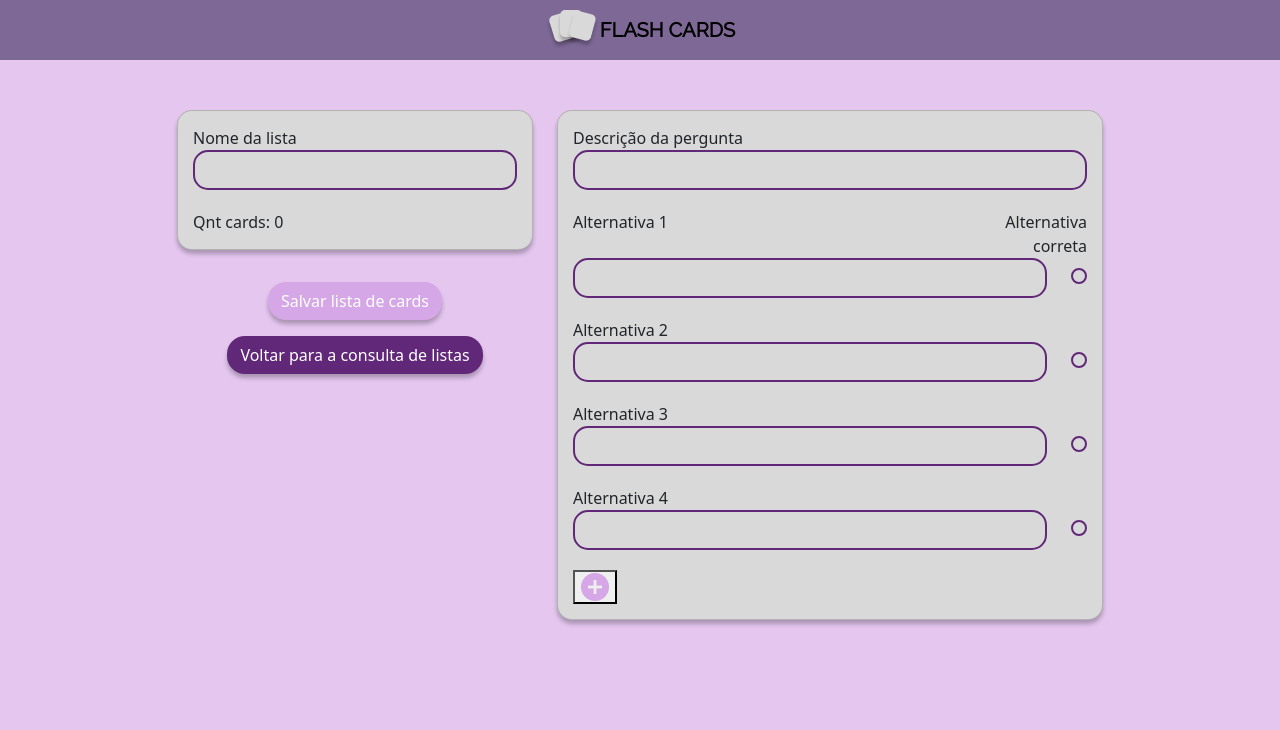
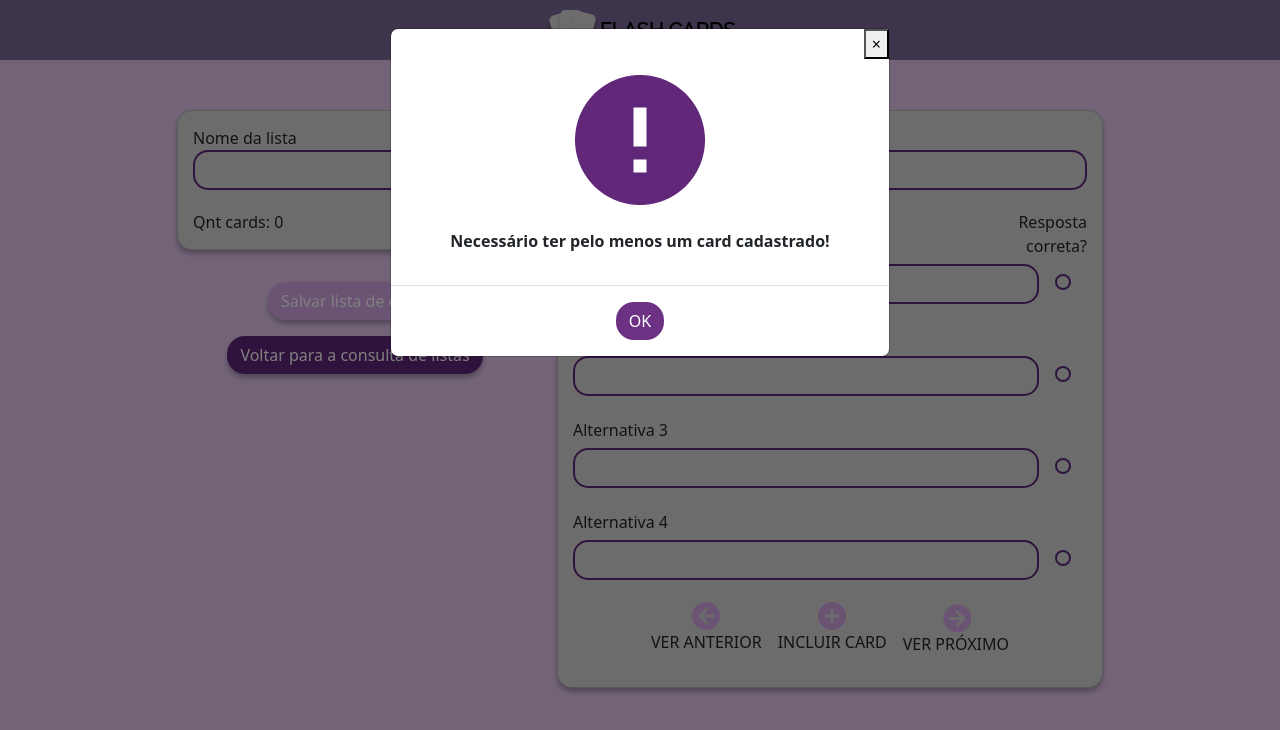
Before and after one commit to trunabeles/TrabalhoProgWeb, a plain HTML site: page create/criar.html in a window 1280 px wide. Both pictures are taken after a click on the button "Salvar lista de cards". Drawn offline with nearby package versions, Linux system fonts and the light colour scheme.

Commit message:
Adicionada funções e modais de validação do formulário

```diff
--- a/create/criar.html
+++ b/create/criar.html
@@ -22,7 +22,7 @@
                         <label for="nomeLista">Nome da lista</label>
                         <input type="text" class="form-control" id="nomeLista">
                       </div>
-                      <span>Qnt cards: 0</span>
+                      <span id="qnt">Qnt cards: 0</span>
                 </div>
                 <div class="p-4 text-center">
                     <button type="button" class="m-2 btn btn-enviar" onclick="salvarLista()">Salvar lista de cards</button><br/>
@@ -41,39 +41,54 @@
                                 <span for="alt1">Alternativa 1</span>
                             </div>
                             <div class="col-sm text-end">
-                                <span for="opc1" class="text-sm-center" >Alternativa <br/>correta</span>
+                                <span for="opc1" class="text-center">Resposta <br/>correta?</span>
                             </div>
                         </div>
-                        <div class="d-flex align-items-baseline gap-4">
+                        <div class="d-flex align-items-baseline">
                             <input type="text" class="form-control" id="alt1">
-                            <input class="form-check-input" type="radio" value="1" name="flexRadioDefault" id="opc1">
+                            <input class="form-check-input m-3" type="radio" value="1" name="flexRadioDefault" id="opc1">
                         </div>
                     </div>
                     <div class="form-group">
                         <label for="alt2">Alternativa 2</label>
-                        <div class="d-flex align-items-baseline gap-4">
+                        <div class="d-flex align-items-baseline">
                             <input type="text" class="form-control" id="alt2">
-                            <input class="form-check-input" type="radio" value="2" name="flexRadioDefault" id="opc2">
+                            <input class="form-check-input m-3" type="radio" value="2" name="flexRadioDefault" id="opc2">
                         </div>
                     </div>
                     <div class="form-group">
                         <label for="alt3">Alternativa 3</label>
-                        <div class="d-flex align-items-baseline gap-4">
+                        <div class="d-flex align-items-baseline">
                             <input type="text" class="form-control" id="alt3">
-                            <input class="form-check-input" type="radio" value="3" name="flexRadioDefault" id="opc3">
+                            <input class="form-check-input m-3" type="radio" value="3" name="flexRadioDefault" id="opc3">
                         </div>
                     </div>
                     <div class="form-group">
                         <label for="alt4">Alternativa 4</label>
-                        <div class="d-flex align-items-baseline gap-4">
+                        <div class="d-flex align-items-baseline">
                             <input type="text" class="form-control" id="alt4">
-                            <input class="form-check-input" type="radio" value="4" name="flexRadioDefault" id="opc4">
+                            <input class="form-check-input m-3" type="radio" value="4" name="flexRadioDefault" id="opc4">
                         </div>
                     </div>
-                    <div>
-                        <button onclick="enviarFormulario()">
-                            <img src="../imagens/add.png" alt="buttonpng"/>
-                        </button>
+                    <div class="d-flex justify-content-center gap-3">
+                        <div class="text-center">
+                            <a onclick="">
+                                <img src="../imagens/previous.png" alt="buttonpng"/>
+                                <p>VER ANTERIOR</p>
+                            </a>
+                        </div>
+                        <div class="text-center">
+                            <a onclick="enviarFormulario()">
+                                <img src="../imagens/add.png" alt="buttonpng"/>
+                                <p>INCLUIR CARD</p>
+                            </a>
+                        </div>
+                        <div class="text-center">
+                            <a onclick="">
+                                <img src="../imagens/next.png" alt="buttonpng"/>
+                                <p>VER PRÓXIMO</p>
+                            </a>
+                        </div>
                     </div>
                 </div>
             </div>
@@ -82,14 +97,20 @@
     <div class="modal fade" id="exampleModal" tabindex="-1" role="dialog" aria-labelledby="exampleModalLabel" aria-hidden="true">
         <div class="modal-dialog" role="document">
           <div class="modal-content">
-            <div class="modal-header">
-              <h5 class="modal-title" id="exampleModalLabel">Formulário Inválido</h5>
+            <div class="d-flex justify-content-end">
               <button type="button" class="close" data-dismiss="modal" aria-label="Close" onclick="fecharModal()">
                 <span aria-hidden="true">&times;</span>
               </button>
             </div>
-            <div class="modal-body">
-              <p>Preencha TODOS os campos do formulário!!</p>
+            <div class="text-center modal-body">
+                <div>
+                    <img id="imagemExclamacao" src="../imagens/exclamation.png" hidden/>
+                    <img id="imagemTrue" src="../imagens/true.png" hidden/>
+                </div>
+                <br/>
+                <div>
+                    <p id="textoModal"></p>
+                </div>
             </div>
             <div class="modal-footer justify-content-center">
               <button type="button" class="btn btn-modal" data-dismiss="modal" onclick="fecharModal()">OK</button>
--- a/create/criar.js
+++ b/create/criar.js
@@ -2,18 +2,17 @@ let lista = '{"listas":[]}';
 let questoes = '{"questoes":[]}';
 let qntQuestoes = 0;
 function enviarFormulario() {
-    if(!verificaCampos())
+    if(!verificaCampos()){
+        document.getElementById("textoModal").innerHTML = "<b>Preencha TODOS os campos do formulário!!</b>";
+        document.getElementById("imagemExclamacao").hidden = false;
         $('#exampleModal').modal('show');
+    }
     else
         montarObjeto();
 
     console.log(verificaCampos());
 }
 function verificaCampos(){
-
-    if(document.getElementById("nomeLista").value=="")
-        return false;
-
     if(document.getElementById("descricao").value=="")
         return false;
 
@@ -36,9 +35,10 @@ function verificaCampos(){
         return false;
 
     return true;
-    console.log(document.getElementById("nomeLista").value=="");
 }
 function fecharModal(){
+    document.getElementById("imagemExclamacao").hidden = true;
+    document.getElementById("imagemTrue").hidden = true;
     $('#exampleModal').modal('hide');
 }
 function montarObjeto(){
@@ -52,10 +52,17 @@ function montarObjeto(){
     obj['questoes'].push(questaoAtual);
     str = JSON.stringify(obj);
     questoes=str;
+    document.getElementById("qnt").innerHTML = "Qnt cards: "+qntQuestoes;
+    limparCampos();
     //console.log(questoes);
     //cards.add(questaoAtual);
 }
 function salvarLista(){
+    if(qntQuestoes==0)
+        montarModalAlerta("Necessário ter pelo menos um card cadastrado!");
+    else if(document.getElementById("nomeLista").value=="")
+        montarModalAlerta("Necessário informar o nome da lista!");
+    else{
         var obj = JSON.parse(lista);
         qst = JSON.parse(questoes);
         novaLista ={
@@ -67,9 +74,39 @@ function salvarLista(){
         str = JSON.stringify(obj);
         lista=str;
         localStorage.setItem('lista', lista);
+
+        document.getElementById("nomeLista").value = "";
+        document.getElementById("qnt").innerHTML = "Qnt cards: 0";
+        qntQuestoes = 0;
+
+        montarModalSalvar();
+    }
     //console.log(lista);
 }
 
+function limparCampos(){
+    document.getElementById("descricao").value = "";
+    document.getElementById("alt1").value = "";
+    document.getElementById("alt2").value = "";
+    document.getElementById("alt3").value = "";
+    document.getElementById("alt4").value = "";
+    var cboxes = document.getElementsByName('flexRadioDefault');
+    var len = cboxes.length;
+    for (var i=0; i<len; i++) {
+        cboxes[i].checked = false;
+    }
+}
+
+function montarModalSalvar(){
+    document.getElementById("textoModal").innerHTML = "<b>LISTA SALVA COM SUCESSO</b>";
+    document.getElementById("imagemTrue").hidden = false;
+    $('#exampleModal').modal('show');
+}
+function montarModalAlerta(texto){
+    document.getElementById("textoModal").innerHTML = "<b>" +texto+"</b>";
+    document.getElementById("imagemExclamacao").hidden = false;
+    $('#exampleModal').modal('show');
+}
 // {
 //     titulo: document.getElementById("nomeLista").value,
 //     quantidadeQuestoes: qntQuestoes,
```
Also changed, not shown: imagens/exclamation.png (added), imagens/next.png (added), imagens/previous.png (added), imagens/true.png (added). Lines whose indentation alone changed are shown as unchanged.
